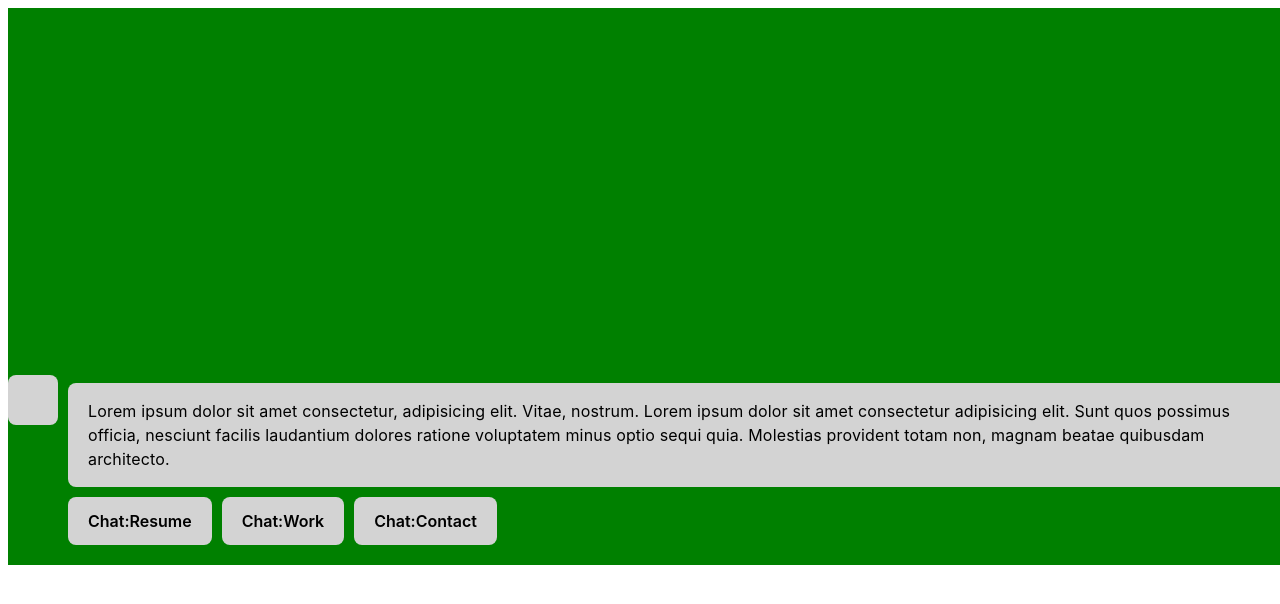
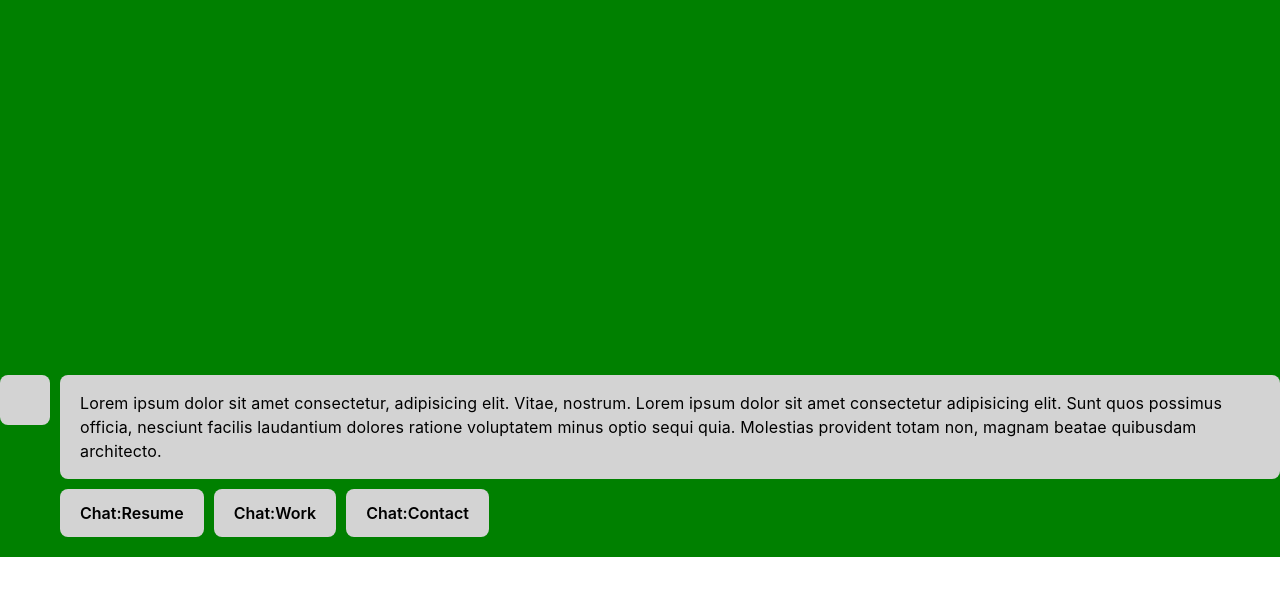
Before and after one commit to umkl/interactive-monologue-webinterface, a Next.js app: page / in a window 1280 px wide. Shown: the top 604 px of the page. Built offline with nearby package versions, Linux system fonts and the light colour scheme.

Commit message:
style: body padding/margin

```diff
--- a/src/style/index.css
+++ b/src/style/index.css
@@ -9,3 +9,8 @@
   line-height: 1.1;
   letter-spacing: 0.01rem;
 }
+
+body {
+  padding: 0;
+  margin: 0;
+}
```
